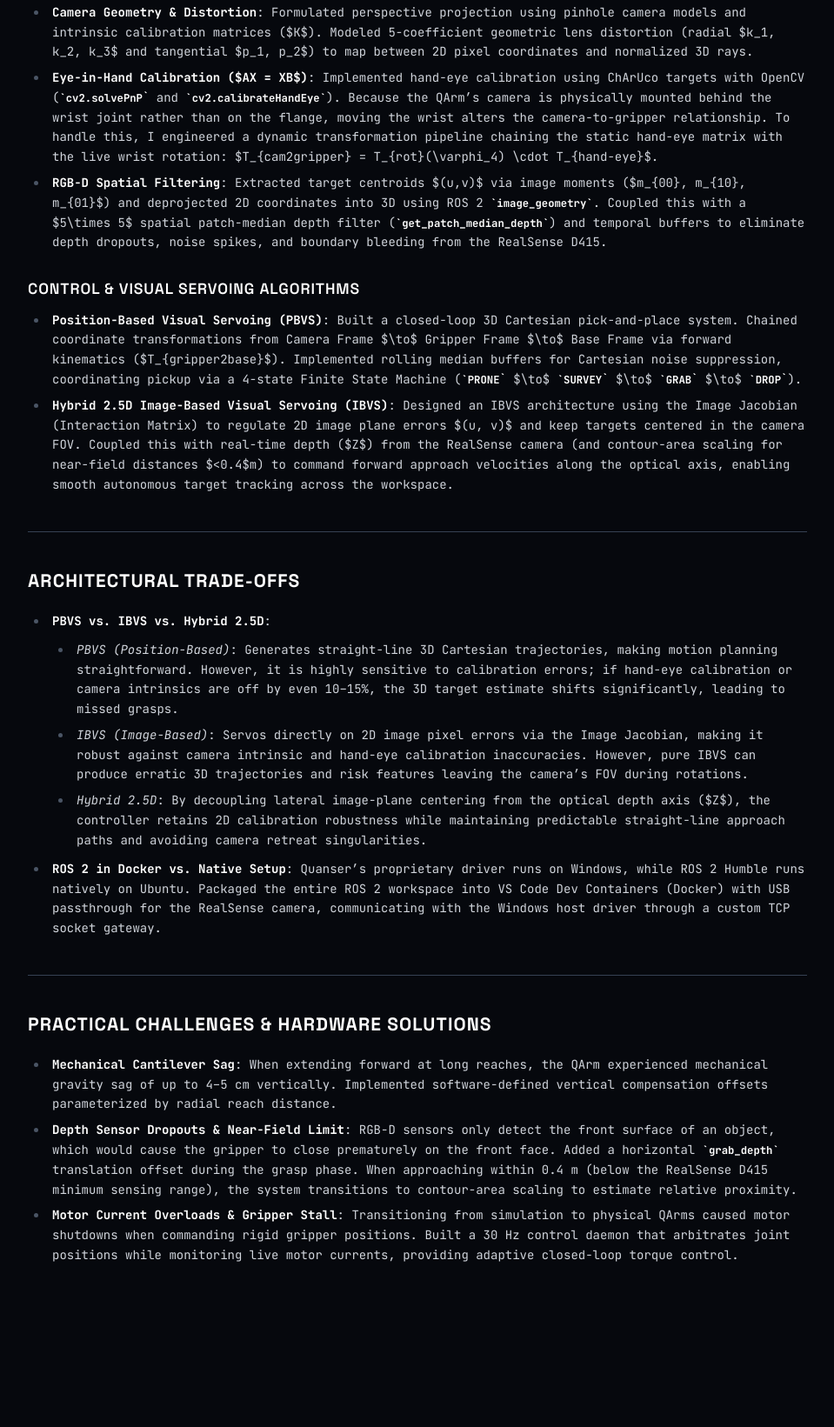
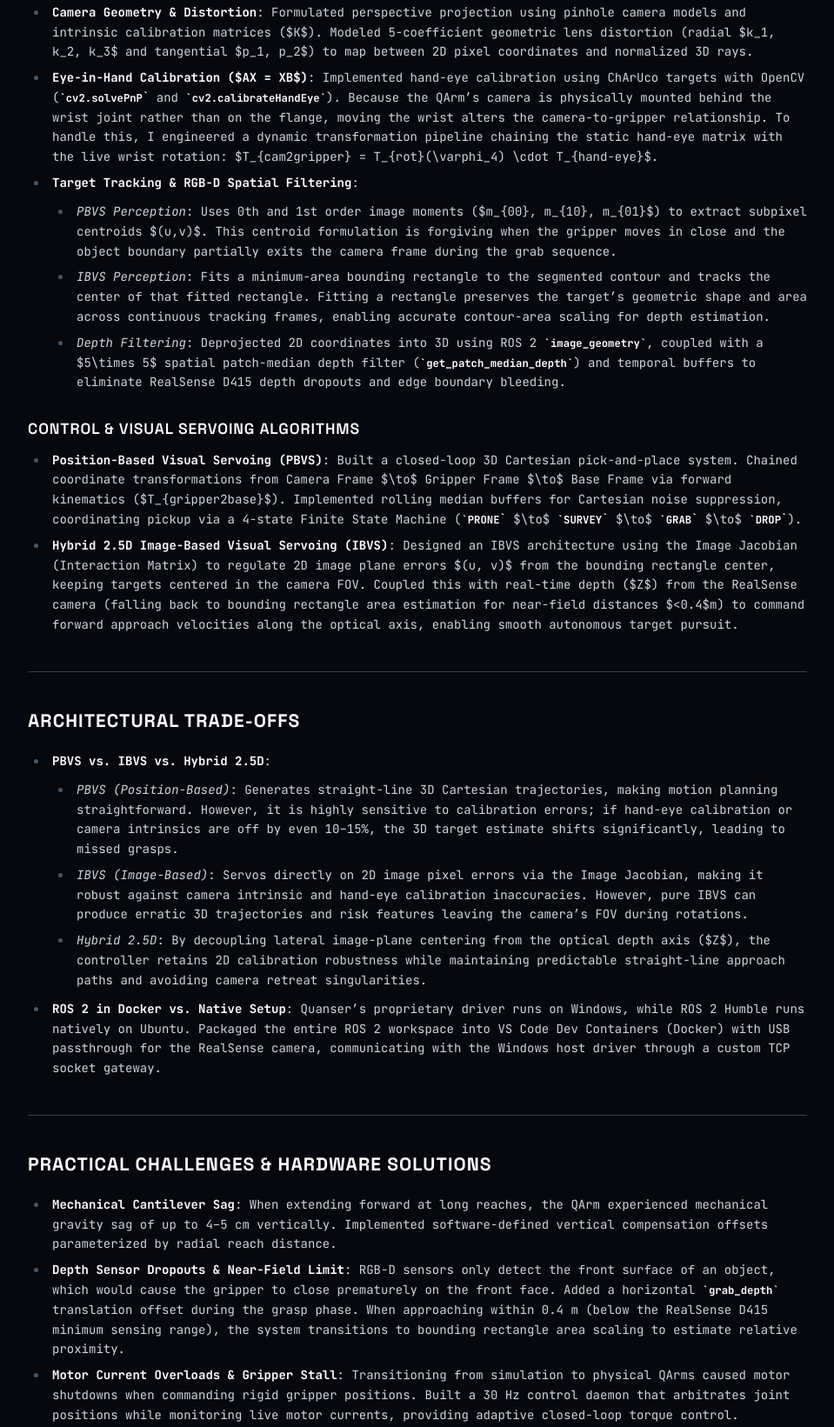
Before and after one commit to evanlicanada/evanlicanada.github.io, an Astro site: page /projects/visual-servoing-robotics in a window 1280 px wide. Shown: the part 1916-3557 px from the top of the page at 87% size, without its empty margins (160-1119 px from the left). Before the commit the page ends 3426 px from the top, so only its background shows below. Built offline with nearby package versions, Linux system fonts and the light colour scheme; Astro itself is replaced by a stand-in of ours; some packages are replaced by stand-ins of ours.

Commit message:
Update visual servoing perception details: bounding rectangle fitting for IBVS vs image moments for PBVS

```diff
--- a/src/content/projects/visual-servoing-robotics.md
+++ b/src/content/projects/visual-servoing-robotics.md
@@ -42,7 +42,7 @@ Below is a demonstration of the hybrid 2.5D IBVS controller running on the physi
   Your browser does not support the video tag.
 </video>
 
-The perception pipeline isolates the target using HSV color thresholding and morphological filtering, extracting subpixel centroids via image moments and deprojecting features into 3D camera coordinates:
+The perception pipeline isolates the target using HSV color thresholding and morphological filtering, fitting a bounding rectangle to track the geometric center and monitor contour area:
 
 ![Visual Servoing Tracking Output](/images/project-visual-servoing/tracking_CV.png)
 
@@ -53,11 +53,14 @@ The perception pipeline isolates the target using HSV color thresholding and mor
 ### Perception & Hand-Eye Calibration
 - **Camera Geometry & Distortion**: Formulated perspective projection using pinhole camera models and intrinsic calibration matrices ($K$). Modeled 5-coefficient geometric lens distortion (radial $k_1, k_2, k_3$ and tangential $p_1, p_2$) to map between 2D pixel coordinates and normalized 3D rays.
 - **Eye-in-Hand Calibration ($AX = XB$)**: Implemented hand-eye calibration using ChArUco targets with OpenCV (`cv2.solvePnP` and `cv2.calibrateHandEye`). Because the QArm's camera is physically mounted behind the wrist joint rather than on the flange, moving the wrist alters the camera-to-gripper relationship. To handle this, I engineered a dynamic transformation pipeline chaining the static hand-eye matrix with the live wrist rotation: $T_{cam2gripper} = T_{rot}(\varphi_4) \cdot T_{hand-eye}$.
-- **RGB-D Spatial Filtering**: Extracted target centroids $(u,v)$ via image moments ($m_{00}, m_{10}, m_{01}$) and deprojected 2D coordinates into 3D using ROS 2 `image_geometry`. Coupled this with a $5\times 5$ spatial patch-median depth filter (`get_patch_median_depth`) and temporal buffers to eliminate depth dropouts, noise spikes, and boundary bleeding from the RealSense D415.
+- **Target Tracking & RGB-D Spatial Filtering**:
+  - *PBVS Perception*: Uses 0th and 1st order image moments ($m_{00}, m_{10}, m_{01}$) to extract subpixel centroids $(u,v)$. This centroid formulation is forgiving when the gripper moves in close and the object boundary partially exits the camera frame during the grab sequence.
+  - *IBVS Perception*: Fits a minimum-area bounding rectangle to the segmented contour and tracks the center of that fitted rectangle. Fitting a rectangle preserves the target's geometric shape and area across continuous tracking frames, enabling accurate contour-area scaling for depth estimation.
+  - *Depth Filtering*: Deprojected 2D coordinates into 3D using ROS 2 `image_geometry`, coupled with a $5\times 5$ spatial patch-median depth filter (`get_patch_median_depth`) and temporal buffers to eliminate RealSense D415 depth dropouts and edge boundary bleeding.
 
 ### Control & Visual Servoing Algorithms
 - **Position-Based Visual Servoing (PBVS)**: Built a closed-loop 3D Cartesian pick-and-place system. Chained coordinate transformations from Camera Frame $\to$ Gripper Frame $\to$ Base Frame via forward kinematics ($T_{gripper2base}$). Implemented rolling median buffers for Cartesian noise suppression, coordinating pickup via a 4-state Finite State Machine (`PRONE` $\to$ `SURVEY` $\to$ `GRAB` $\to$ `DROP`).
-- **Hybrid 2.5D Image-Based Visual Servoing (IBVS)**: Designed an IBVS architecture using the Image Jacobian (Interaction Matrix) to regulate 2D image plane errors $(u, v)$ and keep targets centered in the camera FOV. Coupled this with real-time depth ($Z$) from the RealSense camera (and contour-area scaling for near-field distances $<0.4$m) to command forward approach velocities along the optical axis, enabling smooth autonomous target tracking across the workspace.
+- **Hybrid 2.5D Image-Based Visual Servoing (IBVS)**: Designed an IBVS architecture using the Image Jacobian (Interaction Matrix) to regulate 2D image plane errors $(u, v)$ from the bounding rectangle center, keeping targets centered in the camera FOV. Coupled this with real-time depth ($Z$) from the RealSense camera (falling back to bounding rectangle area estimation for near-field distances $<0.4$m) to command forward approach velocities along the optical axis, enabling smooth autonomous target pursuit.
 
 ---
 
@@ -74,5 +77,5 @@ The perception pipeline isolates the target using HSV color thresholding and mor
 ## Practical Challenges & Hardware Solutions
 
 - **Mechanical Cantilever Sag**: When extending forward at long reaches, the QArm experienced mechanical gravity sag of up to 4–5 cm vertically. Implemented software-defined vertical compensation offsets parameterized by radial reach distance.
-- **Depth Sensor Dropouts & Near-Field Limit**: RGB-D sensors only detect the front surface of an object, which would cause the gripper to close prematurely on the front face. Added a horizontal `grab_depth` translation offset during the grasp phase. When approaching within 0.4 m (below the RealSense D415 minimum sensing range), the system transitions to contour-area scaling to estimate relative proximity.
+- **Depth Sensor Dropouts & Near-Field Limit**: RGB-D sensors only detect the front surface of an object, which would cause the gripper to close prematurely on the front face. Added a horizontal `grab_depth` translation offset during the grasp phase. When approaching within 0.4 m (below the RealSense D415 minimum sensing range), the system transitions to bounding rectangle area scaling to estimate relative proximity.
 - **Motor Current Overloads & Gripper Stall**: Transitioning from simulation to physical QArms caused motor shutdowns when commanding rigid gripper positions. Built a 30 Hz control daemon that arbitrates joint positions while monitoring live motor currents, providing adaptive closed-loop torque control.
```
